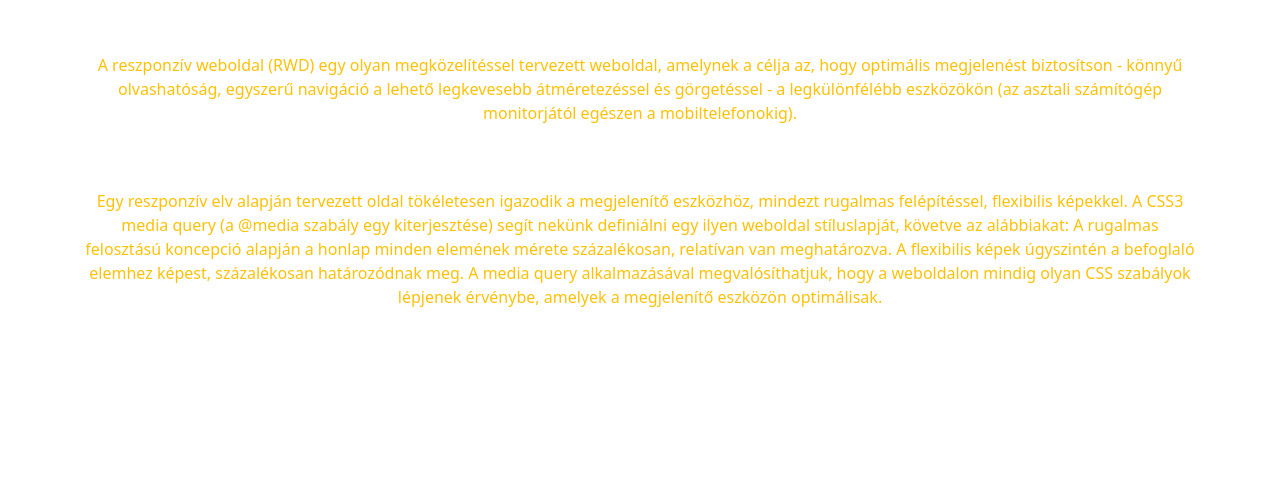
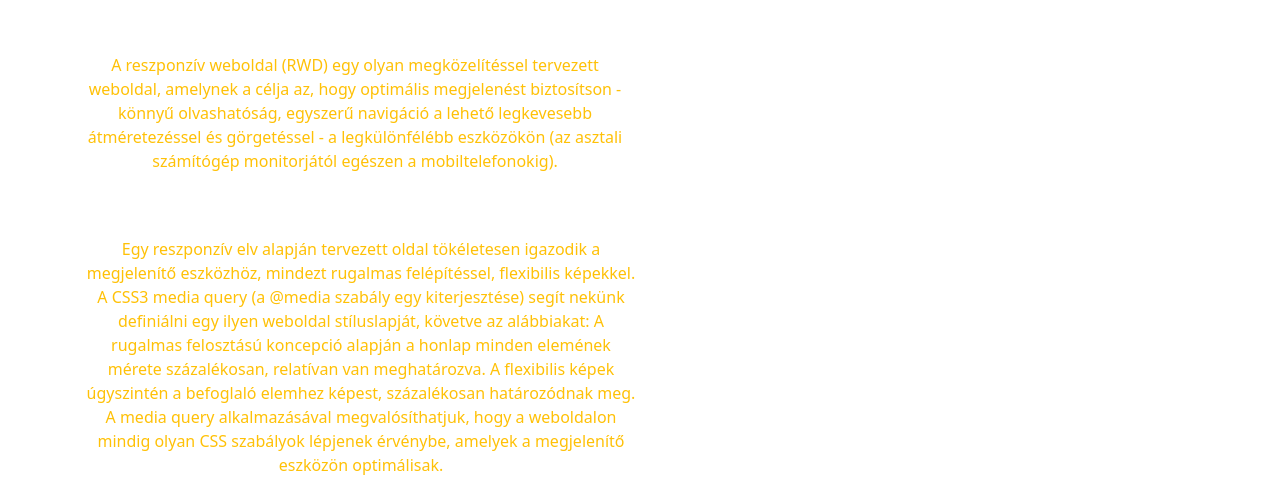
Before and after one commit to gaborszantonk/nagymilan, a plain HTML site: page index.html in a window 1280 px wide. Shown: the part 399-892 px from the top of the page. Before the commit the page ends 800 px from the top, so only its background shows below. Drawn offline with nearby package versions, Linux system fonts and the light colour scheme.

Commit message:
Méreteztem

```diff
--- a/index.html
+++ b/index.html
@@ -23,12 +23,12 @@
 </div>
 <div class="container">
 <div class="row">
-<div class="col-xxl-6 text-warning mt-5"><p>A reszponzív weboldal (RWD) egy olyan megközelítéssel tervezett weboldal, amelynek a célja az, hogy optimális megjelenést biztosítson - könnyű olvashatóság, egyszerű navigáció a lehető legkevesebb átméretezéssel és görgetéssel - a legkülönfélébb eszközökön (az asztali számítógép monitorjától egészen a mobiltelefonokig).</p></div>
+<div class="col-md-6 text-warning mt-5"><p>A reszponzív weboldal (RWD) egy olyan megközelítéssel tervezett weboldal, amelynek a célja az, hogy optimális megjelenést biztosítson - könnyű olvashatóság, egyszerű navigáció a lehető legkevesebb átméretezéssel és görgetéssel - a legkülönfélébb eszközökön (az asztali számítógép monitorjától egészen a mobiltelefonokig).</p></div>
 
 
 
 </div>
-<div class="col-xxl-6 text-warning mt-5">
+<div class="col-md-6 text-warning mt-5">
     <p>Egy reszponzív elv alapján tervezett oldal tökéletesen igazodik a megjelenítő eszközhöz, mindezt rugalmas felépítéssel, flexibilis képekkel. A CSS3 media query (a @media szabály egy kiterjesztése) segít nekünk definiálni egy ilyen weboldal stíluslapját, követve az alábbiakat:
         A rugalmas felosztású koncepció alapján a honlap minden elemének mérete százalékosan, relatívan van meghatározva.
 A flexibilis képek úgyszintén a befoglaló elemhez képest, százalékosan határozódnak meg.
```
